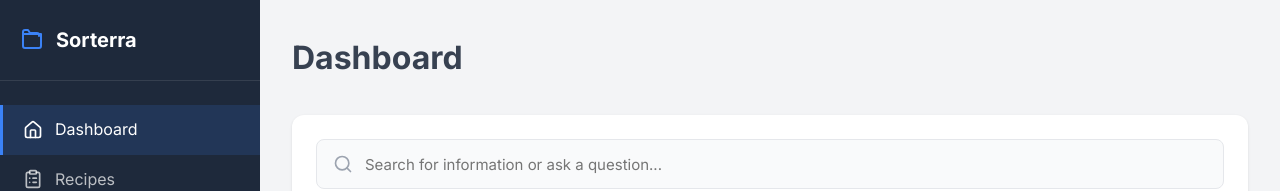
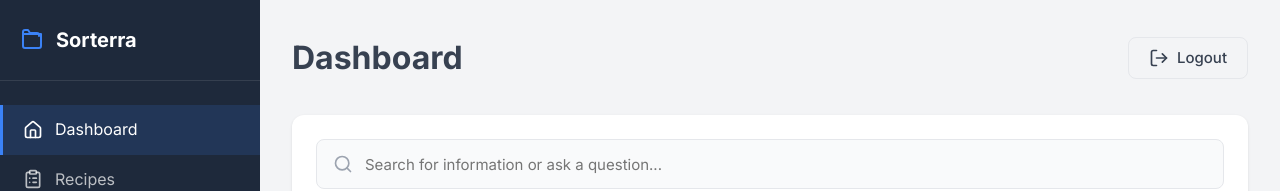
Before and after one commit to patrickpetty23/sorterra-frontend, a React (Vite) app: page /dashboard in a window 1280 px wide. Shown: the top 191 px of the page. Built offline with nearby package versions, Linux system fonts and the light colour scheme; no server answers.

Commit message:
Add logout button to Dashboard
- Add logout button in dashboard header with LogOut icon
- Implement handleLogout function to clear auth and redirect to login
- Style logout button with hover effect (red on hover)
- Import useNavigate and authApi for logout functionality

```diff
--- a/src/pages/Dashboard.css
+++ b/src/pages/Dashboard.css
@@ -104,12 +104,37 @@
 
 .dashboard-header {
   margin-bottom: 2rem;
+  display: flex;
+  justify-content: space-between;
+  align-items: center;
 }
 
 .dashboard-header h1 {
   font-size: 2rem;
   font-weight: 700;
   color: var(--text-gray);
+}
+
+.logout-button {
+  display: flex;
+  align-items: center;
+  gap: 0.5rem;
+  padding: 0.625rem 1.25rem;
+  background: transparent;
+  border: 1px solid #E5E7EB;
+  border-radius: 0.5rem;
+  color: var(--text-gray);
+  font-size: 0.9375rem;
+  font-weight: 500;
+  cursor: pointer;
+  transition: all 0.2s;
+  font-family: inherit;
+}
+
+.logout-button:hover {
+  background: #F9FAFB;
+  border-color: #DC2626;
+  color: #DC2626;
 }
 
 /* Search Section */
--- a/src/pages/Dashboard.jsx
+++ b/src/pages/Dashboard.jsx
@@ -1,9 +1,17 @@
 import { useState } from 'react';
-import { Home, ClipboardList, Settings, Search, AlertTriangle, Lock, Zap } from 'lucide-react';
+import { useNavigate } from 'react-router-dom';
+import { Home, ClipboardList, Settings, Search, AlertTriangle, Lock, Zap, LogOut } from 'lucide-react';
+import { authApi } from '../api';
 import './Dashboard.css';
 
 function Dashboard() {
   const [searchQuery, setSearchQuery] = useState('');
+  const navigate = useNavigate();
+
+  const handleLogout = () => {
+    authApi.logout();
+    navigate('/login');
+  };
 
   const exampleQueries = [
     'Find all contracts with CenCore',
@@ -112,6 +120,10 @@ function Dashboard() {
       <main className="main-content">
         <header className="dashboard-header">
           <h1>Dashboard</h1>
+          <button onClick={handleLogout} className="logout-button">
+            <LogOut size={20} />
+            <span>Logout</span>
+          </button>
         </header>
 
         {/* Search Section */}
```
